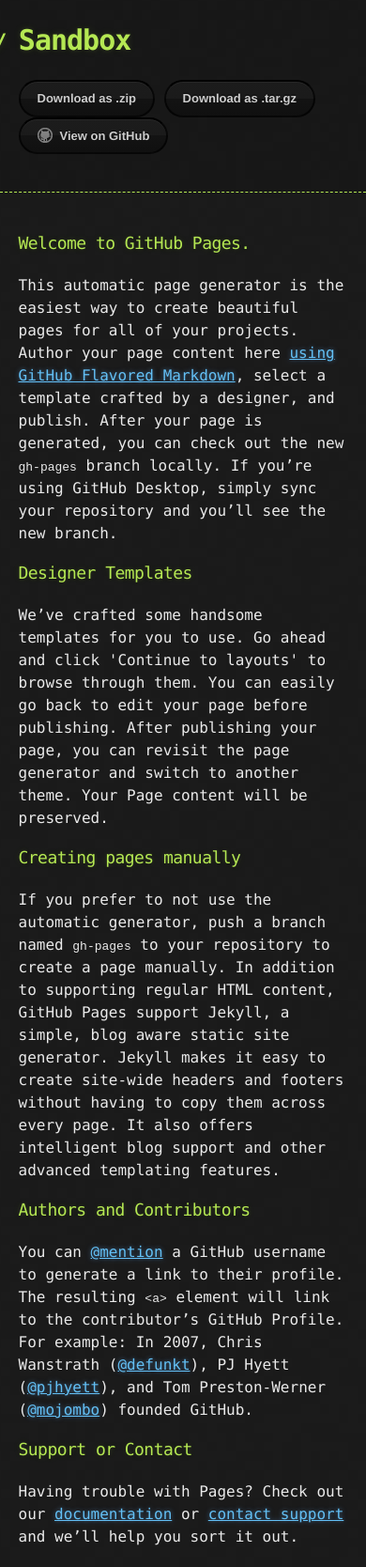
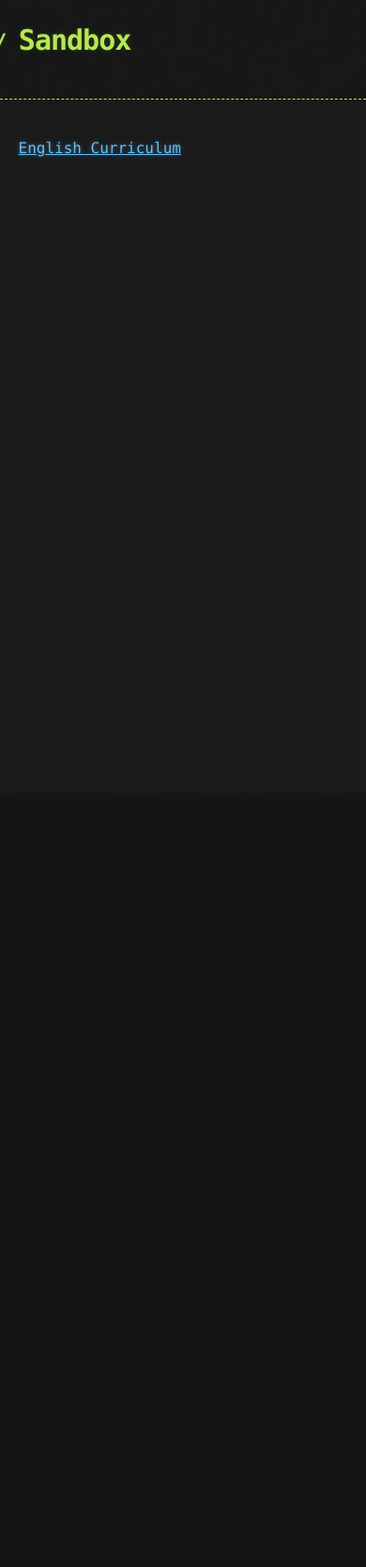
Before and after one commit to renatoferreira656/sandbox, a plain HTML site: page index.html in a window 390 px wide. Shown: the whole page at 94% size. After the commit the page ends 844 px from the top, so only its background shows below. Drawn offline with Linux system fonts and the light colour scheme.

Commit message:
curriculum

```diff
--- a/index.html
+++ b/index.html
@@ -12,49 +12,16 @@
   </head>
 
   <body>
-
     <header>
       <div class="container">
         <h1>Sandbox</h1>
         <h2></h2>
-
-        <section id="downloads">
-          <a href="https://github.com/renatoferreira656/sandbox/zipball/master" class="btn">Download as .zip</a>
-          <a href="https://github.com/renatoferreira656/sandbox/tarball/master" class="btn">Download as .tar.gz</a>
-          <a href="https://github.com/renatoferreira656/sandbox" class="btn btn-github"><span class="icon"></span>View on GitHub</a>
-        </section>
       </div>
     </header>
-
     <div class="container">
       <section id="main_content">
-        <h3>
-<a id="welcome-to-github-pages" class="anchor" href="#welcome-to-github-pages" aria-hidden="true"><span class="octicon octicon-link"></span></a>Welcome to GitHub Pages.</h3>
-
-<p>This automatic page generator is the easiest way to create beautiful pages for all of your projects. Author your page content here <a href="https://guides.github.com/features/mastering-markdown/">using GitHub Flavored Markdown</a>, select a template crafted by a designer, and publish. After your page is generated, you can check out the new <code>gh-pages</code> branch locally. If you’re using GitHub Desktop, simply sync your repository and you’ll see the new branch.</p>
-
-<h3>
-<a id="designer-templates" class="anchor" href="#designer-templates" aria-hidden="true"><span class="octicon octicon-link"></span></a>Designer Templates</h3>
-
-<p>We’ve crafted some handsome templates for you to use. Go ahead and click 'Continue to layouts' to browse through them. You can easily go back to edit your page before publishing. After publishing your page, you can revisit the page generator and switch to another theme. Your Page content will be preserved.</p>
-
-<h3>
-<a id="creating-pages-manually" class="anchor" href="#creating-pages-manually" aria-hidden="true"><span class="octicon octicon-link"></span></a>Creating pages manually</h3>
-
-<p>If you prefer to not use the automatic generator, push a branch named <code>gh-pages</code> to your repository to create a page manually. In addition to supporting regular HTML content, GitHub Pages support Jekyll, a simple, blog aware static site generator. Jekyll makes it easy to create site-wide headers and footers without having to copy them across every page. It also offers intelligent blog support and other advanced templating features.</p>
-
-<h3>
-<a id="authors-and-contributors" class="anchor" href="#authors-and-contributors" aria-hidden="true"><span class="octicon octicon-link"></span></a>Authors and Contributors</h3>
-
-<p>You can <a href="https://github.com/blog/821" class="user-mention">@mention</a> a GitHub username to generate a link to their profile. The resulting <code>&lt;a&gt;</code> element will link to the contributor’s GitHub Profile. For example: In 2007, Chris Wanstrath (<a href="https://github.com/defunkt" class="user-mention">@defunkt</a>), PJ Hyett (<a href="https://github.com/pjhyett" class="user-mention">@pjhyett</a>), and Tom Preston-Werner (<a href="https://github.com/mojombo" class="user-mention">@mojombo</a>) founded GitHub.</p>
-
-<h3>
-<a id="support-or-contact" class="anchor" href="#support-or-contact" aria-hidden="true"><span class="octicon octicon-link"></span></a>Support or Contact</h3>
-
-<p>Having trouble with Pages? Check out our <a href="https://help.github.com/pages">documentation</a> or <a href="https://github.com/contact">contact support</a> and we’ll help you sort it out.</p>
+          <a href="sandbox/curriculum/renato_english.html">English Curriculum</a>
       </section>
     </div>
-
-
   </body>
 </html>
```
Also changed, not shown: curriculum/renato_english.html (added, +56 -0 lines).
